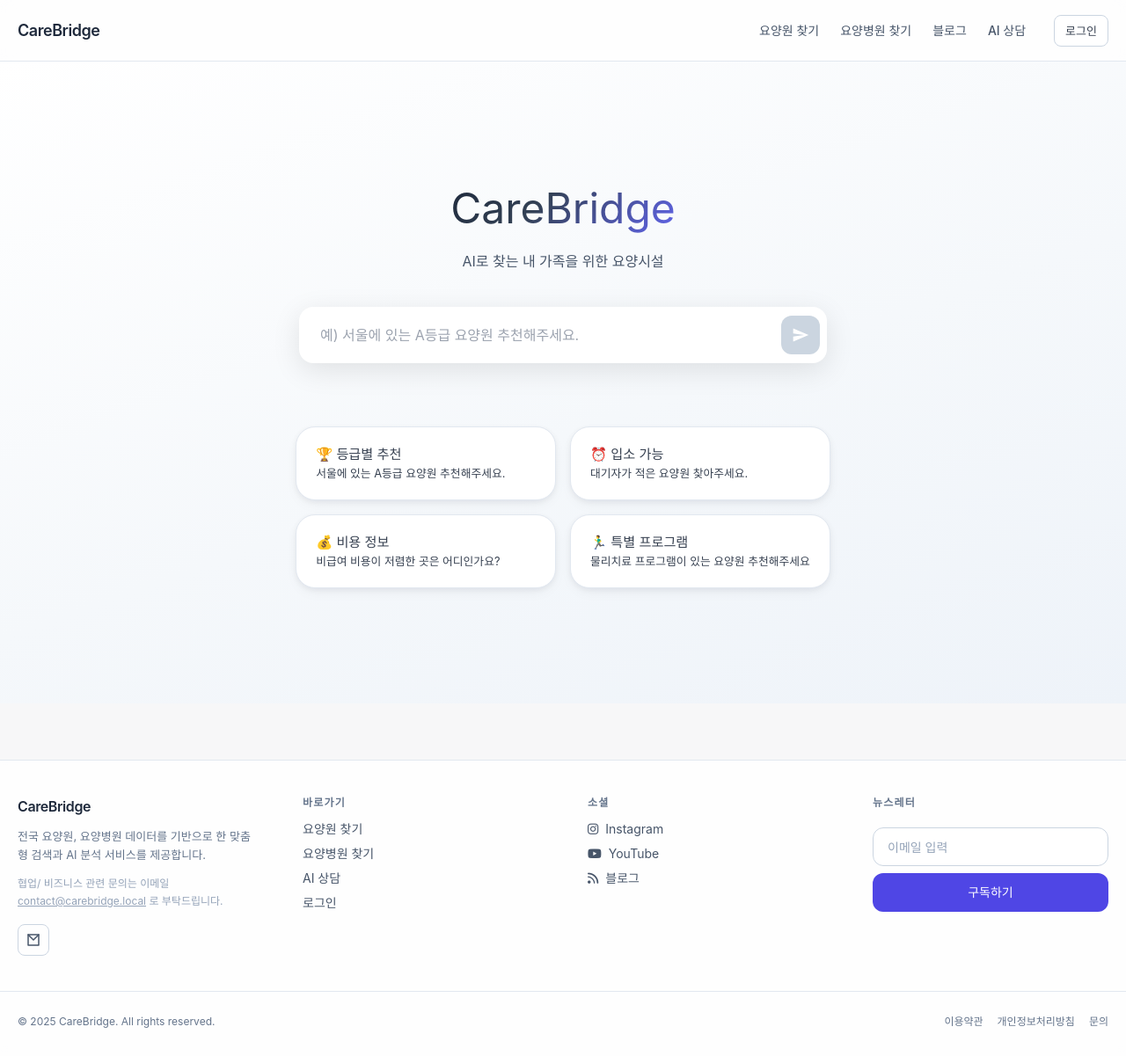
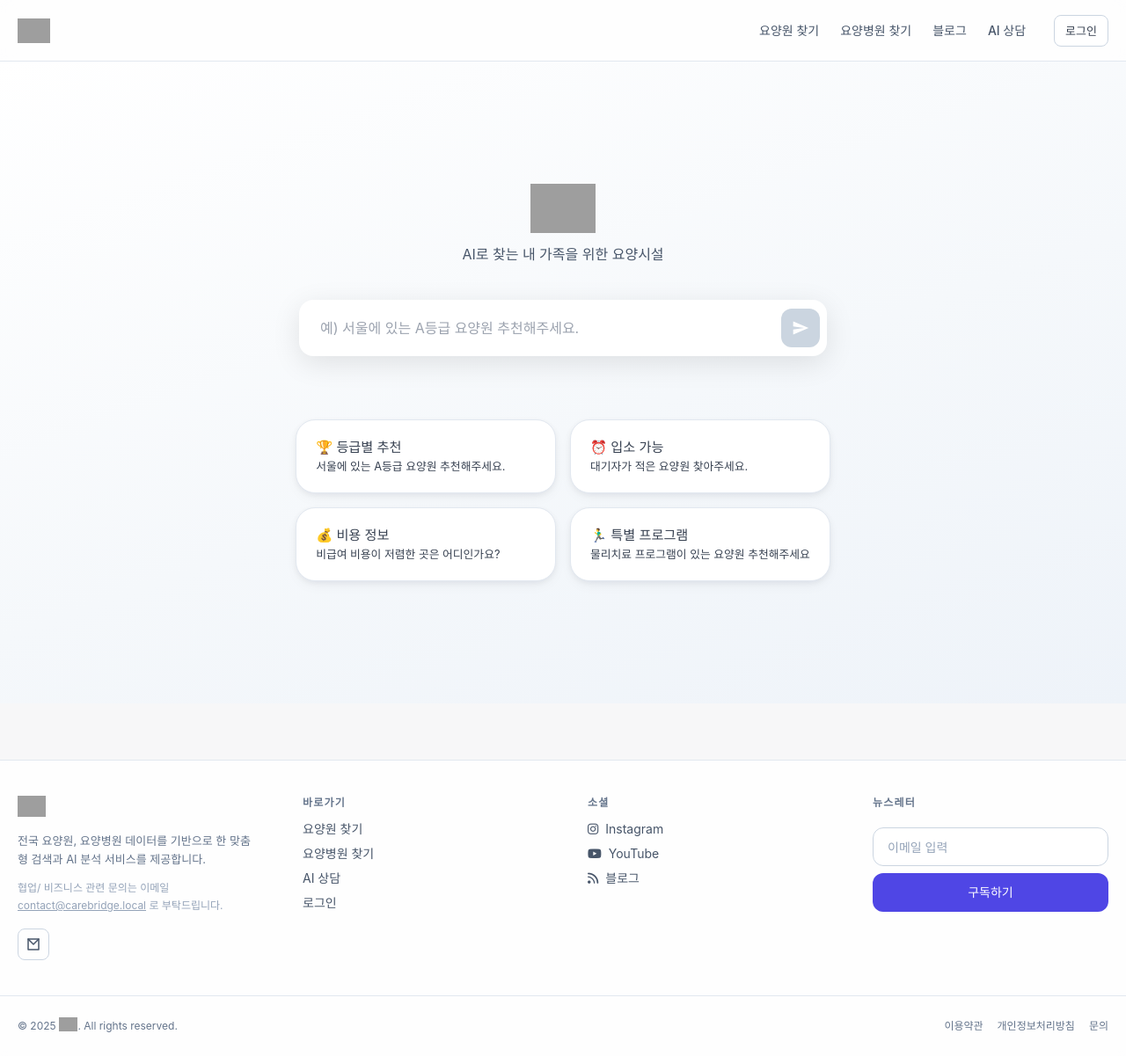
Before and after one commit to no-gari/nursinghome, a Django app: page / in a window 1280 px wide. Shown: the whole page at 88% size. Before the commit the page ends 1169 px from the top, so only its background shows below. Run offline with Django 5.2, Linux system fonts and the light colour scheme; parts of the project's set-up code (start-up, migrations or seed data) failed here and were passed over; some libraries are stand-ins or nearby versions; grey boxes are pictures that could not be loaded.

Commit message:
로고 추가, html 변경

```diff
--- a/config/urls.py
+++ b/config/urls.py
@@ -34,6 +34,5 @@ urlpatterns = [
     path('ws/chat/', websocket_info, name='websocket_info'),  # WebSocket 경로에 대한 HTTP 처리
 ]
 
-# S3를 사용하므로 로컬 미디어 파일 서빙 제거
-# if settings.DEBUG:
-#     urlpatterns += static(settings.MEDIA_URL, document_root=settings.MEDIA_ROOT)
+if settings.DEBUG:
+    urlpatterns += static(settings.MEDIA_URL, document_root=settings.MEDIA_ROOT)
--- a/templates/auth/login.html
+++ b/templates/auth/login.html
@@ -1,5 +1,6 @@
 <!-- templates/auth/login.html -->
 <!DOCTYPE html>
+{% load static %}
 <html lang="ko">
 <head>
     <meta charset="UTF-8" />
@@ -42,6 +43,8 @@
         .toast button.close-btn{background:transparent;border:none;color:#fff;cursor:pointer;font-size:16px;line-height:1;padding:0 4px;margin-left:auto;}
         @keyframes toast-in{to{opacity:1;transform:translateY(0);}}
         @keyframes toast-out{to{opacity:0;transform:translateY(6px);}}
+        /* 로고 이미지 크기 */
+        .logo img{height:36px;width:auto;display:inline-block;}
     </style>
 </head>
 <body>
@@ -53,7 +56,7 @@
 </script>
 <div class="wrap">
     <div class="card">
-        <div class="logo">CareBridge</div>
+        <div class="logo"><img src="{% static 'img/logo.png' %}" alt="CareBridge"></div>
         <div class="subtitle">간편 로그인으로 맞춤형 요양시설 인사이트와 AI 상담을 빠르게 시작하세요.</div>
         <div class="btn-wrap">
             <div class="speech">3초만에 시작</div>
--- a/templates/core/_footer.html
+++ b/templates/core/_footer.html
@@ -1,8 +1,11 @@
+{% load static %}
 <footer class="mt-16 border-t border-slate-200 bg-white/80 backdrop-blur-sm text-slate-600 text-sm">
   <div class="max-w-7xl mx-auto px-5 py-10 grid gap-10 md:gap-14 md:grid-cols-4">
     <!-- Brand -->
     <div class="space-y-3">
-      <a href="{% url 'core:main' %}" class="inline-block text-base font-semibold tracking-tight text-slate-800">CareBridge</a>
+      <a href="{% url 'core:main' %}" class="inline-block" aria-label="CareBridge 홈으로">
+        <img src="{% static 'img/logo.png' %}" alt="CareBridge" class="h-6 w-auto" />
+      </a>
       <p class="text-[13px] leading-relaxed text-slate-500 max-w-xs">전국 요양원, 요양병원 데이터를 기반으로 한 맞춤형 검색과 AI 분석 서비스를 제공합니다.</p>
       <p class="text-[12px] text-slate-400">협업/ 비즈니스 관련 문의는 이메일 <a href="mailto:contact@carebridge.local" class="underline hover:text-slate-600">contact@carebridge.local</a> 로 부탁드립니다.</p>
       <div class="flex gap-3 pt-1">
@@ -44,7 +47,7 @@
   </div>
   <div class="border-t border-slate-200">
     <div class="max-w-7xl mx-auto px-5 py-6 flex flex-col sm:flex-row items-start sm:items-center gap-2 justify-between text-[12px] text-slate-500">
-      <p>&copy; {% now 'Y' %} CareBridge. All rights reserved.</p>
+      <p>&copy; {% now 'Y' %} <img src="{% static 'img/logo.png' %}" alt="CareBridge" class="inline h-4 w-auto align-[-2px]">. All rights reserved.</p>
       <div class="flex flex-wrap gap-x-4 gap-y-1">
         <a href="#" class="hover:text-slate-700">이용약관</a>
         <a href="#" class="hover:text-slate-700">개인정보처리방침</a>
--- a/templates/core/_navbar.html
+++ b/templates/core/_navbar.html
@@ -1,8 +1,12 @@
+{% load static %}
 <div class="w-full">
     <div class="max-w-7xl mx-auto px-5 h-full flex items-center w-full">
         <!-- Left: Logo -->
         <div class="shrink-0 pr-3 flex items-center gap-2">
-            <a href="{% url 'core:main' %}" class="text-lg font-semibold tracking-tight text-slate-800 whitespace-nowrap">CareBridge</a>
+            <a href="{% url 'core:main' %}" class="inline-flex items-center" aria-label="CareBridge 홈으로">
+                <img src="{% static 'img/logo.png' %}" alt="CareBridge" class="h-7 w-auto" loading="eager" decoding="async">
+                <span class="sr-only">CareBridge</span>
+            </a>
         </div>
         <!-- Spacer -->
         <div class="flex-1"></div>
--- a/templates/core/main.html
+++ b/templates/core/main.html
@@ -14,7 +14,9 @@
         .hdr{transition:height .2s ease, box-shadow .2s ease, background .2s ease;backdrop-filter:blur(8px);} .hdr:not(.shrink){height:70px;} .hdr.shrink{height:56px;}
         .main-container {min-height:calc(100vh - 70px);display:flex;flex-direction:column;justify-content:center;align-items:center;padding:20px;background:linear-gradient(160deg,#ffffff 0%,#f5f8fb 55%,#eef3f9 100%);}
         .landing-inner {width:100%;max-width:860px;margin:0 auto;display:flex;flex-direction:column;align-items:center;gap:40px;}
-        .brand-text {text-align:center;} .brand-text h1.hero-title {font-size:3rem;background:linear-gradient(135deg,#1e293b,#334155 40%,#6366f1);-webkit-background-clip:text;color:transparent;margin-bottom:12px;} .brand-text p.hero-subtitle {color:#475569;}
+        .brand-text {text-align:center;}
+        .brand-text img.hero-logo{height:56px;width:auto;display:inline-block;margin-bottom:12px;}
+        .brand-text p.hero-subtitle {color:#475569;}
         .main-input-container {width:100%;max-width:600px;position:relative;}
         .main-input {width:100%;padding:20px 24px;font-size:16px;border:none;border-radius:16px;background:#fff;box-shadow:0 8px 32px rgba(0,0,0,0.1);outline:none;transition:.3s;padding-right:60px;}
         .main-input:focus {box-shadow:0 8px 32px rgba(0,0,0,0.2);transform:translateY(-2px);}
@@ -27,18 +29,19 @@
         .init-btn {background:#1e293b;border:1px solid #1e293b;color:#fff;padding:8px 16px;border-radius:8px;cursor:pointer;margin-left:8px;transition:.25s;} .init-btn:hover{background:#334155;} .init-btn:disabled{background:#64748b;border-color:#64748b;opacity:.5;cursor:not-allowed;}
         .success-notice {position:fixed;top:24px;right:24px;background:#10b981;color:#fff;padding:12px 20px;border-radius:8px;box-shadow:0 4px 12px rgba(0,0,0,0.15);z-index:2000;animation:slideIn .3s ease;}
         @keyframes slideIn {from{transform:translateX(100%);} to{transform:translateX(0);} }
-        @media (max-width:768px){ .brand-text h1.hero-title{font-size:2.5rem;} .example-prompts{grid-template-columns:repeat(2,1fr);gap:12px;max-width:100%;} .example-prompt{padding:16px 18px;} .example-prompt h3{font-size:0.9rem;} .example-prompt p{font-size:0.75rem;} }
+        @media (max-width:768px){ .brand-text img.hero-logo{height:44px;} .example-prompts{grid-template-columns:repeat(2,1fr);gap:12px;max-width:100%;} .example-prompt{padding:16px 18px;} .example-prompt h3{font-size:0.9rem;} .example-prompt p{font-size:0.75rem;} }
     </style>
 </head>
 <body>
 <header id="siteHeader" class="hdr sticky top-0 z-50 bg-white/80 border-b border-slate-200 flex flex-col justify-center">
     {% include 'core/_navbar.html' %}
 </header>
+{% load static %}
 <div id="app">
     <div class="main-container">
         <div class="landing-inner">
             <div class="brand-text">
-                <h1 class="hero-title">CareBridge</h1>
+                <img src="{% static 'img/logo.png' %}" alt="CareBridge" class="hero-logo" />
                 <p class="hero-subtitle">AI로 찾는 내 가족을 위한 요양시설</p>
             </div>
             <div class="main-input-container">
```
Also changed, not shown: config/settings.py (+17 -7 lines).
